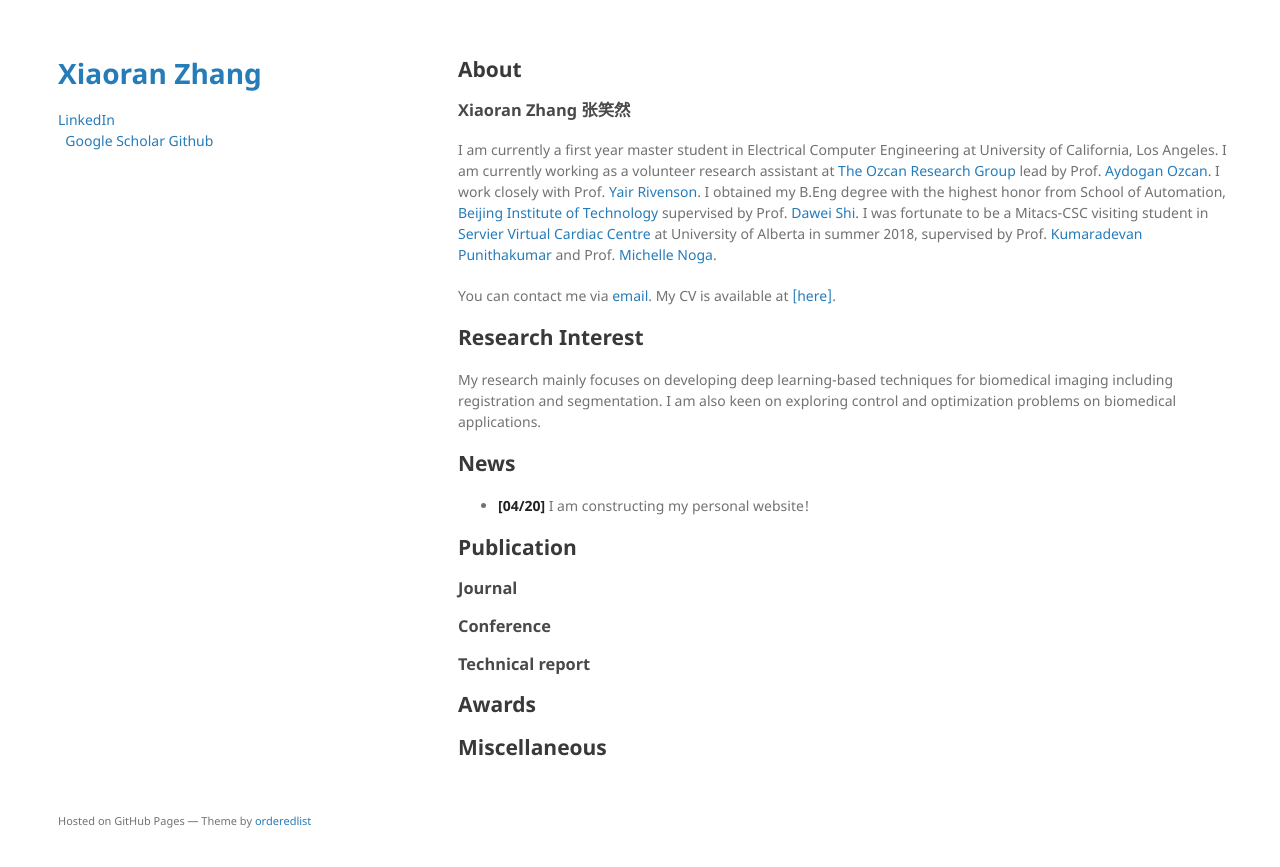
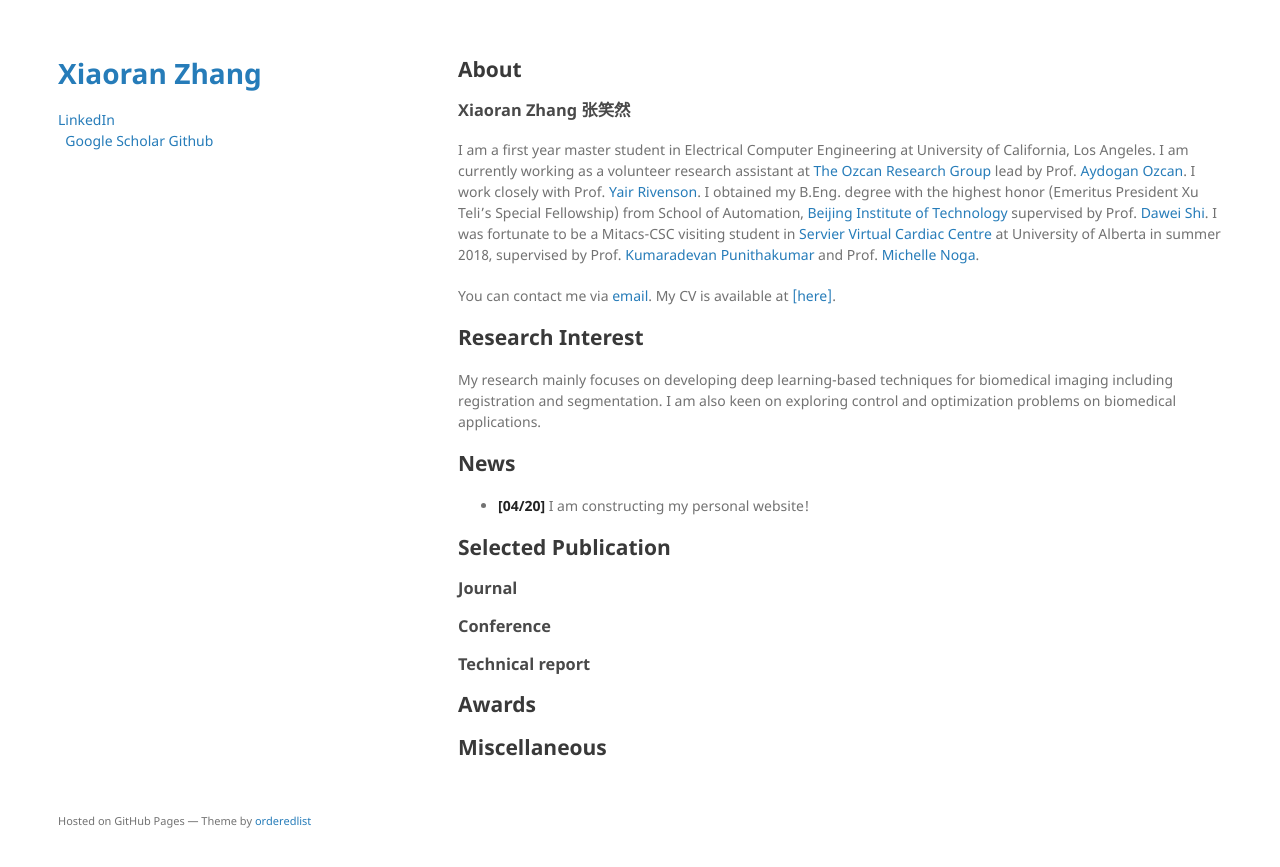
Before and after one commit to Voldemort108X/xrzhang, a Jekyll site: the page built from index.md, in a window 1280 px wide. Shown: the top 867 px of the page. Built offline with Jekyll 4.4.1, drawn with Linux system fonts in a browser that asks for light colours; our own code applies the rules of GitHub Pages for plain Markdown files.

Commit message:
about update

```diff
--- a/index.md
+++ b/index.md
@@ -6,7 +6,7 @@
 
 ### Xiaoran Zhang 张笑然
 
-I am currently a first year master student in Electrical Computer Engineering at University of California, Los Angeles. I am currently working as a volunteer research assistant at [The Ozcan Research Group](https://innovate.ee.ucla.edu/) lead by Prof. [Aydogan Ozcan](https://www.ee.ucla.edu/aydogan-ozcan/). I work closely with Prof. [Yair Rivenson](https://www.ee.ucla.edu/yair%20rivenson/). I obtained my B.Eng degree with the highest honor from School of Automation, [Beijing Institute of Technology](http://www.bit.edu.cn/) supervised by Prof. [Dawei Shi](http://www.escience.cn/people/dshi/index.html;jsessionid=5E27F4F80FFD767E21F2D439C6C9ADAB-n1). I was fortunate to be a Mitacs-CSC visiting student in [Servier Virtual Cardiac Centre](http://spaces.facsci.ualberta.ca/svcc) at University of Alberta in summer 2018, supervised by Prof. [Kumaradevan Punithakumar](https://sites.ualberta.ca/~punithak/) and Prof. [Michelle Noga](https://spaces.facsci.ualberta.ca/svcc/team/).
+I am a first year master student in Electrical Computer Engineering at University of California, Los Angeles. I am currently working as a volunteer research assistant at [The Ozcan Research Group](https://innovate.ee.ucla.edu/) lead by Prof. [Aydogan Ozcan](https://www.ee.ucla.edu/aydogan-ozcan/). I work closely with Prof. [Yair Rivenson](https://www.ee.ucla.edu/yair%20rivenson/). I obtained my B.Eng. degree with the highest honor (Emeritus President Xu Teli's Special Fellowship) from School of Automation, [Beijing Institute of Technology](http://www.bit.edu.cn/) supervised by Prof. [Dawei Shi](http://www.escience.cn/people/dshi/index.html;jsessionid=5E27F4F80FFD767E21F2D439C6C9ADAB-n1). I was fortunate to be a Mitacs-CSC visiting student in [Servier Virtual Cardiac Centre](http://spaces.facsci.ualberta.ca/svcc) at University of Alberta in summer 2018, supervised by Prof. [Kumaradevan Punithakumar](https://sites.ualberta.ca/~punithak/) and Prof. [Michelle Noga](https://spaces.facsci.ualberta.ca/svcc/team/).
 
 You can contact me via [email](mailto:xiaoran108@ucla.edu). My CV is available at [[here]](./assets/file/Xiaoran Zhang CV-2-paged - (Latest).pdf).
 
@@ -17,7 +17,7 @@
 ## News
 * **[04/20]** I am constructing my personal website!
 
-## Publication
+## Selected Publication
 ### Journal
 ### Conference
 ### Technical report
```
